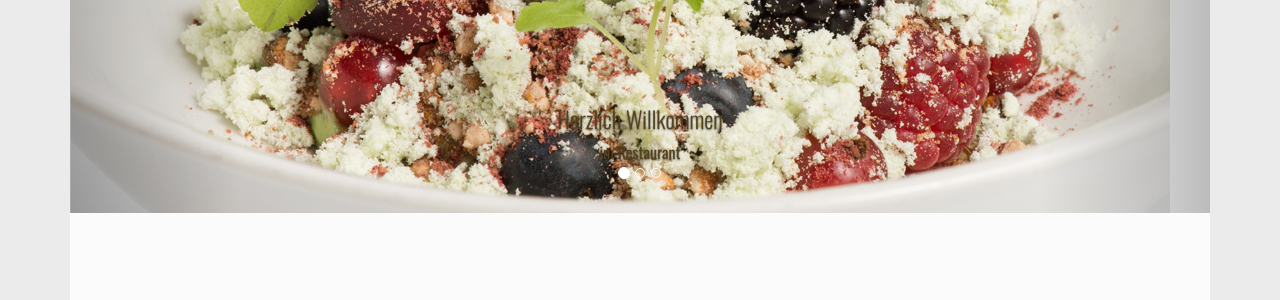
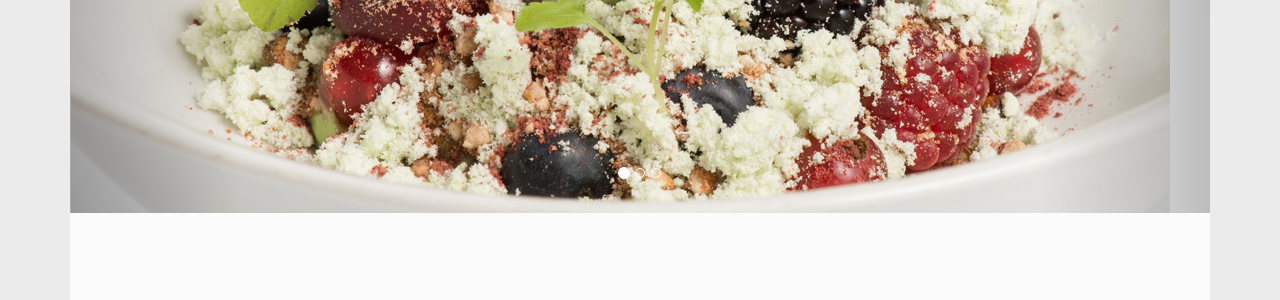
Before and after one commit to mklarmann/equitable, a Jekyll site: the page built from index.md, in a window 1280 px wide. Shown: the part 492-792 px from the top of the page. Built offline with Jekyll 4.4.1, drawn with Linux system fonts in a browser that asks for light colours.

Commit message:
small fixes

```diff
--- a/_includes/themes/twitter/start.html
+++ b/_includes/themes/twitter/start.html
@@ -15,24 +15,17 @@
 		  <div class="carousel-inner">
 		    <div class="item active">
 		      <img class="img-responsive" src="{{ ASSET_PATH }}/images/start_equitable_02food.jpg" alt="...">
-		      <div class="carousel-caption">
+		      <!--<div class="carousel-caption">
 			      <h3>Herzlich Willkommen</h3>
 			      <p>im Restaurant</p>
-		      </div>
+		      </div>-->
 		    </div>
 		    <div class="item ">
 		      <img class="img-responsive" src="{{ ASSET_PATH }}/images/team-test.jpg" alt="...">
-		      <div class="carousel-caption">
-			      <h3>Herzlich Willkommen</h3>
-			      <p>im Restaurant</p>
-		      </div>
 		    </div>
 		    <div class="item ">
 		      <img class="img-responsive" src="{{ ASSET_PATH }}/images/start_equitable_03zutaten.jpg" alt="...">
-		      <div class="carousel-caption">
-			      <h3>Herzlich Willkommen</h3>
-			      <p>im Restaurant</p>
-		      </div>
+
 		    </div>
 
 		  </div>
--- a/style.css
+++ b/style.css
@@ -473,6 +473,6 @@ footer a {
 
 /*	background: url({{ ASSET_PATH }}/images/newTeaser00-textBG.png) no-repeat bottom center;*/
 
-	padding:20px;
+	padding:15px 20px 15px 5px;
 	text-align:center;
 }
```
